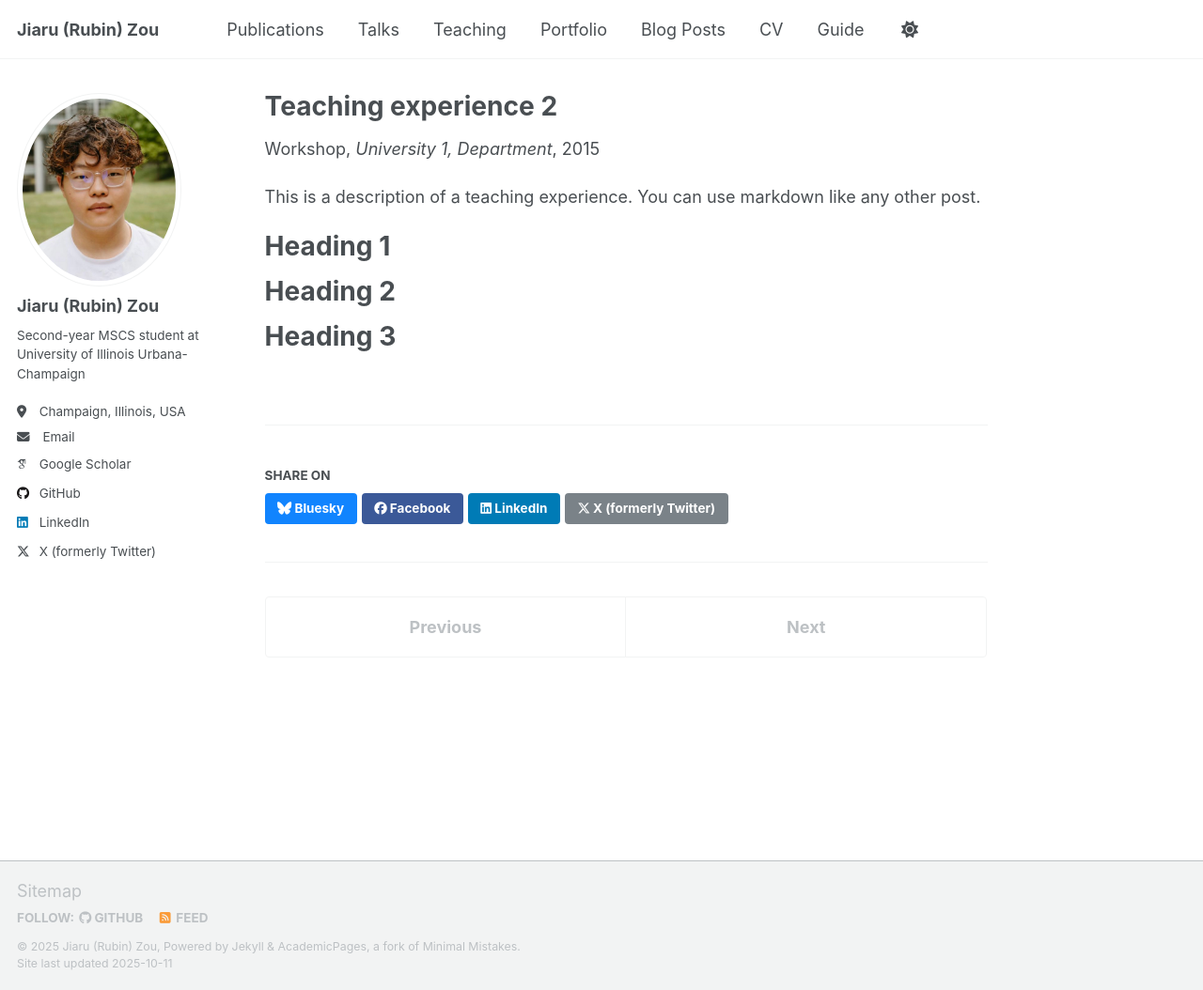
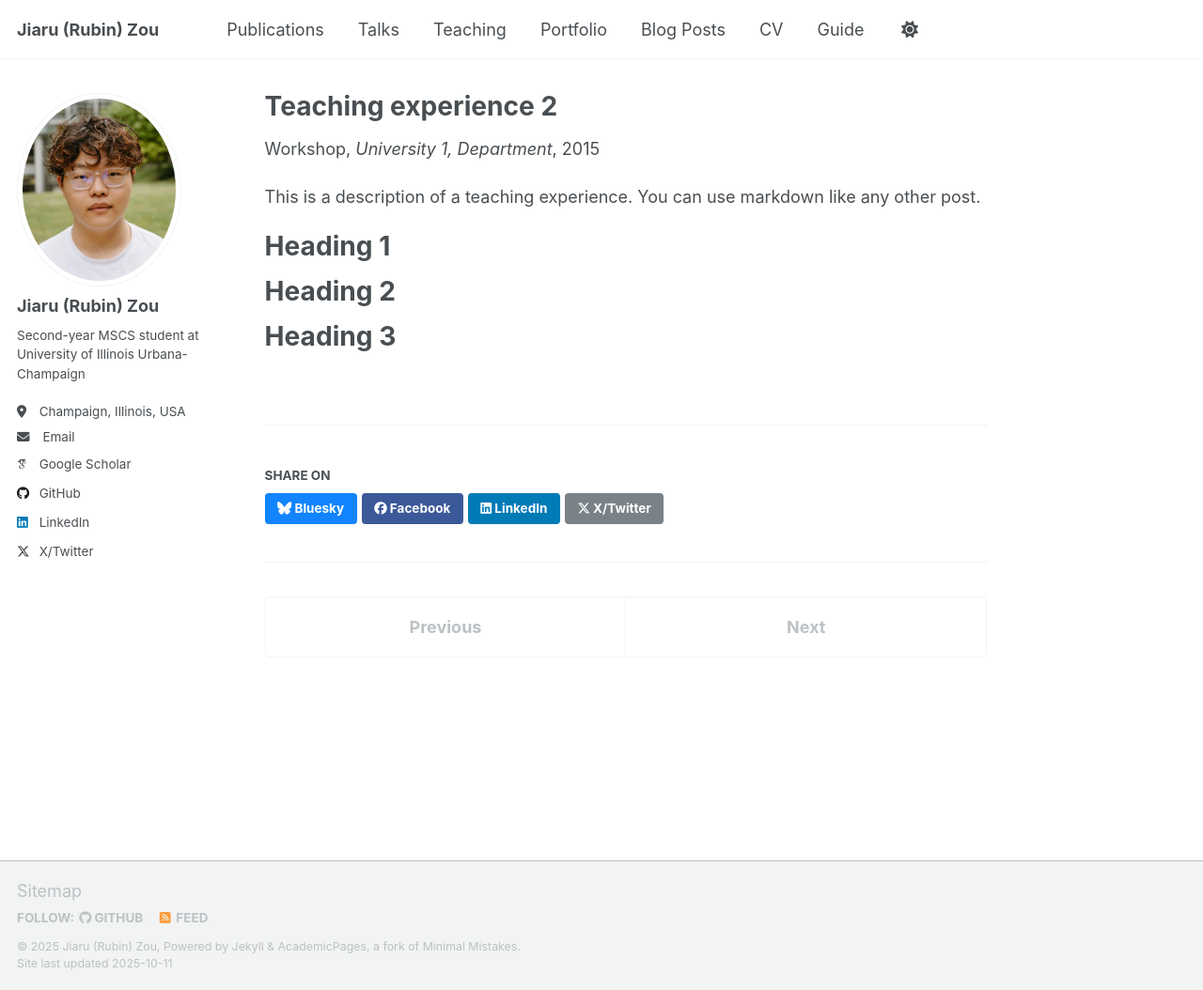
Before and after one commit to jiaruzouu/jiaruzouu.github.io, a Jekyll site: the page built from _teaching/2015-spring-teaching-2.md, in a window 1280 px wide and 1054 px high. Shown: the whole window at 94% size. Built offline with Jekyll 4.4.1, drawn with Linux system fonts in a browser that asks for light colours; some web fonts are replaced; a script that is not in the unit is left out.

Commit message:
update twitter

```diff
--- a/_includes/author-profile.html
+++ b/_includes/author-profile.html
@@ -151,7 +151,7 @@
         <li><a href="https://{{ author.tumblr }}.tumblr.com"><i class="fab fa-fw fa-tumblr icon-pad-right" aria-hidden="true"></i>Tumblr</a></li>
       {% endif %}
       {% if author.twitter %}
-        <li><a href="https://twitter.com/{{ author.twitter }}"><i class="fab fa-fw fa-x-twitter icon-pad-right" aria-hidden="true"></i>X (formerly Twitter)</a></li>
+        <li><a href="https://twitter.com/{{ author.twitter }}"><i class="fab fa-fw fa-x-twitter icon-pad-right" aria-hidden="true"></i>X/Twitter</a></li>
       {% endif %}
       {% if author.vine %}
         <li><a href="https://vine.co/u/{{ author.vine }}"><i class="fab fa-fw fa-vine icon-pad-right" aria-hidden="true"></i>Vine</a></li>
--- a/_includes/social-share.html
+++ b/_includes/social-share.html
@@ -11,5 +11,5 @@
 
   <a href="https://www.linkedin.com/shareArticle?mini=true&url={{ base_path }}{{ page.url }}" class="btn btn--linkedin" title="{{ site.data.ui-text[site.locale].share_on_label | default: 'Share on' }} LinkedIn"><i class="fab fa-linkedin" aria-hidden="true"></i><span> LinkedIn</span></a>
 
-  <a href="https://x.com/intent/post?text={{ base_path }}{{ page.url }}" class="btn btn--x" title="{{ site.data.ui-text[site.locale].share_on_label | default: 'Share on' }} X"><i class="fab fa-x-twitter" aria-hidden="true"></i><span> X (formerly Twitter)</span></a>
+  <a href="https://x.com/intent/post?text={{ base_path }}{{ page.url }}" class="btn btn--x" title="{{ site.data.ui-text[site.locale].share_on_label | default: 'Share on' }} X"><i class="fab fa-x-twitter" aria-hidden="true"></i><span> X/Twitter</span></a>
 </section>
```
